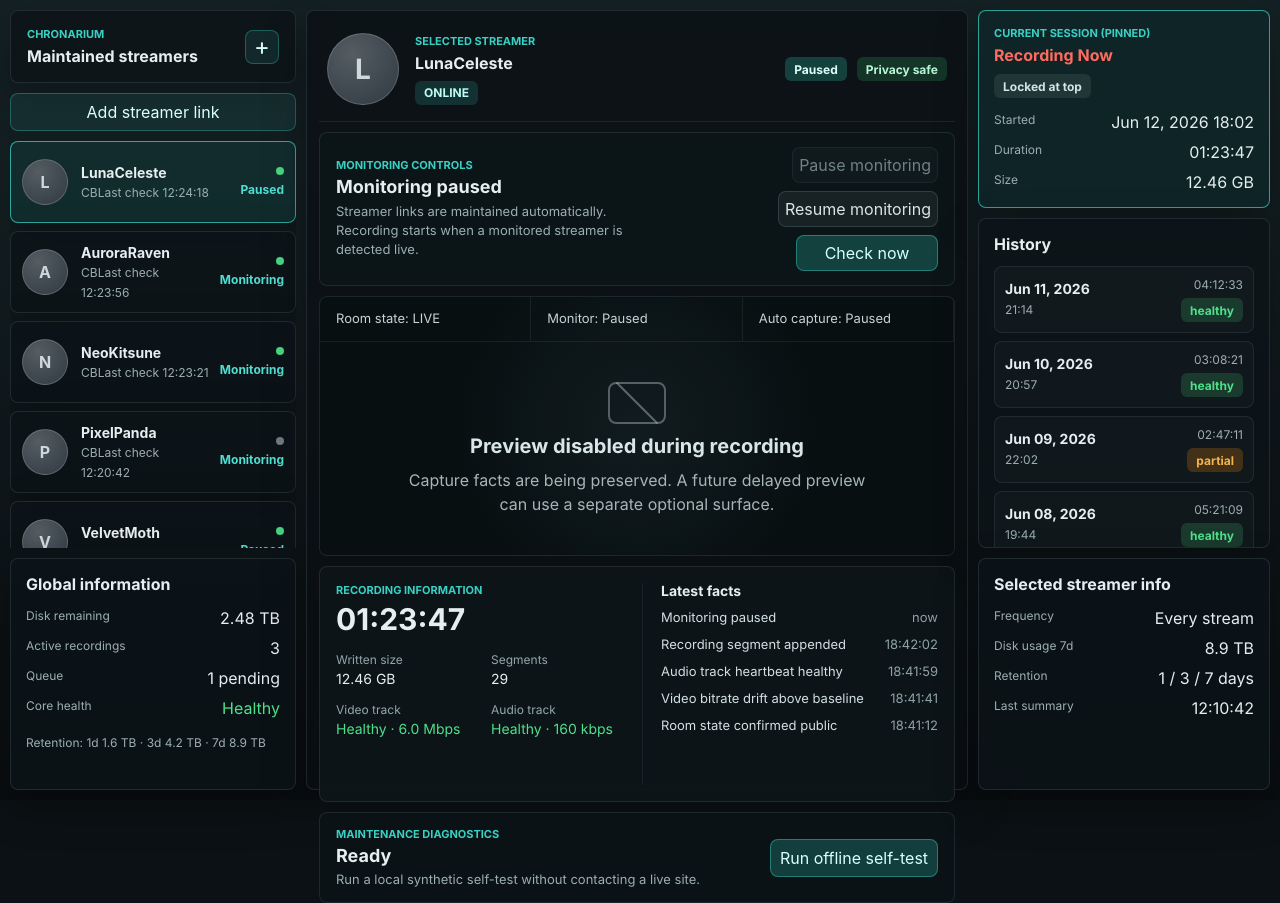
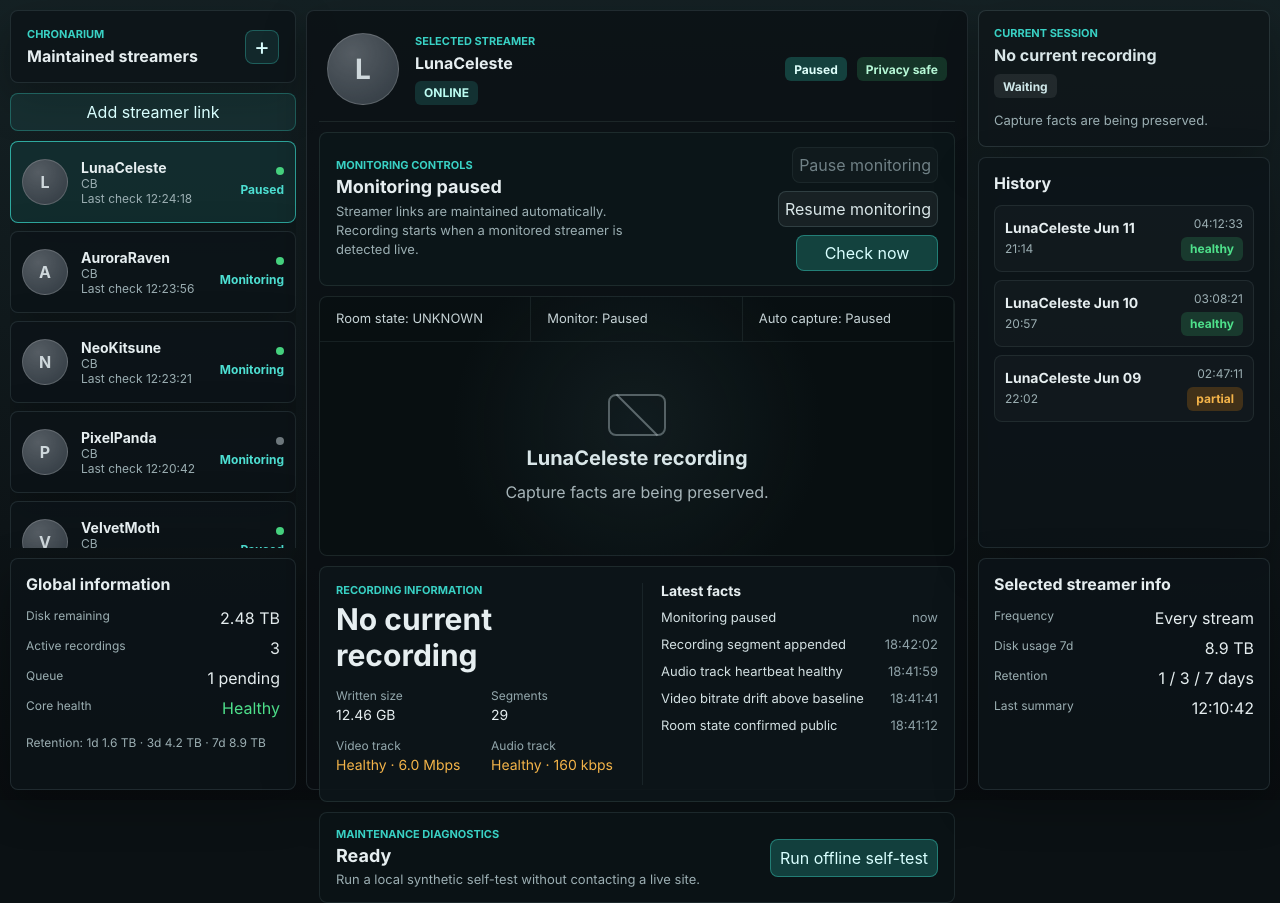
Before and after one commit to grshlogan/Chronarium, a React (Vite) app in the folder apps/desktop/: page / in a window 1280 px wide. Both pictures are taken after a click on the button "Pause monitoring". Built offline with nearby package versions, Linux system fonts and the light colour scheme.

Commit message:
feat: add selected streamer context

```diff
--- a/apps/desktop/src/App.tsx
+++ b/apps/desktop/src/App.tsx
@@ -2,6 +2,7 @@ import { useState, type ReactElement } from "react";
 import {
   createInitialRecordingDashboard,
   getSelectedStreamer,
+  getSelectedStreamerContext,
   reduceRecordingDashboard,
   runOfflineSelfTestDemo,
   type RecordingDashboardState
@@ -17,6 +18,8 @@ export function App(props: AppProps = {}): ReactElement {
   );
   const dashboard = props.dashboard ?? interactiveDashboard;
   const selectedStreamer = getSelectedStreamer(dashboard);
+  const selectedContext = getSelectedStreamerContext(dashboard);
+  const currentSession = selectedContext.currentSession;
   const selectedMonitoringPaused =
     selectedStreamer.monitoringState === "paused";
 
@@ -90,8 +93,8 @@ export function App(props: AppProps = {}): ReactElement {
               </div>
               <div>
                 <strong>{streamer.name}</strong>
-                <span>{streamer.site}</span>
-                <small>Last check {streamer.lastCheck}</small>
+                <span className="site-code">{streamer.site}</span>
+                <small className="last-check">Last check {streamer.lastCheck}</small>
               </div>
               <div className="streamer-state">
                 <span className={`dot ${streamer.status}`} />
@@ -192,16 +195,21 @@ export function App(props: AppProps = {}): ReactElement {
 
         <section className="main-surface">
           <div className="capture-metrics">
-            <span>Room state: LIVE</span>
+            <span>Room state: {selectedContext.roomState}</span>
             <span>Monitor: {selectedMonitoringPaused ? "Paused" : "Active"}</span>
             <span>Auto capture: {formatSelectedCaptureState(selectedStreamer)}</span>
           </div>
           <div className="preview-disabled">
             <div className="preview-icon" aria-hidden="true" />
-            <h3>Preview disabled during recording</h3>
+            <h3>
+              {currentSession === undefined
+                ? selectedContext.summary.idleLabel
+                : "Preview disabled during recording"}
+            </h3>
             <p>
-              Capture facts are being preserved. A future delayed preview can use
-              a separate optional surface.
+              {currentSession === undefined
+                ? selectedContext.summary.idleDetail
+                : "Capture facts are being preserved. A future delayed preview can use a separate optional surface."}
             </p>
           </div>
         </section>
@@ -209,30 +217,34 @@ export function App(props: AppProps = {}): ReactElement {
         <section className="recording-detail">
           <div>
             <p className="eyebrow">Recording information</p>
-            <h2>{dashboard.currentSession.duration}</h2>
+            <h2>{currentSession?.duration ?? "No current recording"}</h2>
             <dl className="metric-grid">
               <div>
                 <dt>Written size</dt>
-                <dd>{dashboard.currentSession.size}</dd>
+                <dd>{selectedContext.summary.writtenSize}</dd>
               </div>
               <div>
                 <dt>Segments</dt>
-                <dd>29</dd>
+                <dd>{selectedContext.summary.segments}</dd>
               </div>
               <div>
                 <dt>Video track</dt>
-                <dd className="good">Healthy · 6.0 Mbps</dd>
+                <dd className={currentSession === undefined ? "warn" : "good"}>
+                  {selectedContext.summary.videoTrack}
+                </dd>
               </div>
               <div>
                 <dt>Audio track</dt>
-                <dd className="good">Healthy · 160 kbps</dd>
+                <dd className={currentSession === undefined ? "warn" : "good"}>
+                  {selectedContext.summary.audioTrack}
+                </dd>
               </div>
             </dl>
           </div>
           <div className="facts-panel">
             <h3>Latest facts</h3>
             <ol>
-              {dashboard.facts.map((fact) => (
+              {selectedContext.facts.map((fact) => (
                 <li className={fact.level} key={`${fact.time}-${fact.label}`}>
                   <span>{fact.label}</span>
                   <time>{fact.time}</time>
@@ -262,29 +274,41 @@ export function App(props: AppProps = {}): ReactElement {
       </section>
 
       <aside className="history-rail" aria-label="Selected streamer history">
+        {currentSession === undefined ? (
+          <section className="pinned-session idle-session">
+            <p className="eyebrow">Current session</p>
+            <h2>No current recording</h2>
+            <span className="lock">Waiting</span>
+            <p>{selectedContext.summary.idleDetail}</p>
+          </section>
+        ) : (
           <section className="pinned-session">
             <p className="eyebrow">Current session (pinned)</p>
-          <h2>Recording Now</h2>
+            <h2>{currentSession.label}</h2>
             <span className="lock">Locked at top</span>
             <dl>
               <div>
                 <dt>Started</dt>
-              <dd>{dashboard.currentSession.startedAt}</dd>
+                <dd>{currentSession.startedAt}</dd>
               </div>
               <div>
                 <dt>Duration</dt>
-              <dd>{dashboard.currentSession.duration}</dd>
+                <dd>{currentSession.duration}</dd>
               </div>
               <div>
                 <dt>Size</dt>
-              <dd>{dashboard.currentSession.size}</dd>
+                <dd>{currentSession.size}</dd>
               </div>
             </dl>
           </section>
+        )}
 
         <section className="history-list">
           <h2>History</h2>
-          {dashboard.history.map((session) => (
+          {selectedContext.history.length === 0 ? (
+            <p className="empty-history">No sessions archived yet.</p>
+          ) : (
+            selectedContext.history.map((session) => (
               <article className="history-row" key={session.id}>
                 <div>
                   <strong>{session.label}</strong>
@@ -295,7 +319,8 @@ export function App(props: AppProps = {}): ReactElement {
                   <b className={session.status}>{session.status}</b>
                 </div>
               </article>
-          ))}
+            ))
+          )}
         </section>
 
         <section className="streamer-info">
@@ -303,19 +328,19 @@ export function App(props: AppProps = {}): ReactElement {
           <dl>
             <div>
               <dt>Frequency</dt>
-              <dd>Every stream</dd>
+              <dd>{selectedContext.summary.frequency}</dd>
             </div>
             <div>
               <dt>Disk usage 7d</dt>
-              <dd>8.9 TB</dd>
+              <dd>{selectedContext.summary.diskUsage7d}</dd>
             </div>
             <div>
               <dt>Retention</dt>
-              <dd>1 / 3 / 7 days</dd>
+              <dd>{selectedContext.summary.retention}</dd>
             </div>
             <div>
               <dt>Last summary</dt>
-              <dd>12:10:42</dd>
+              <dd>{selectedContext.summary.lastSummary}</dd>
             </div>
           </dl>
         </section>
--- a/apps/desktop/src/mockDashboard.ts
+++ b/apps/desktop/src/mockDashboard.ts
@@ -25,12 +25,29 @@ export interface RecordingFact {
   readonly level: "ok" | "warn";
 }
 
+export interface StreamerContext {
+  readonly currentSession?: SessionSummary;
+  readonly history: readonly SessionSummary[];
+  readonly facts: readonly RecordingFact[];
+  readonly roomState: "LIVE" | "OFFLINE" | "UNKNOWN";
+  readonly summary: {
+    readonly frequency: string;
+    readonly diskUsage7d: string;
+    readonly retention: string;
+    readonly lastSummary: string;
+    readonly idleLabel: string;
+    readonly idleDetail: string;
+    readonly writtenSize: string;
+    readonly segments: string;
+    readonly videoTrack: string;
+    readonly audioTrack: string;
+  };
+}
+
 export interface DashboardViewModel {
   readonly streamers: readonly StreamerSummary[];
   readonly selectedStreamerId: string;
-  readonly currentSession: SessionSummary;
-  readonly history: readonly SessionSummary[];
-  readonly facts: readonly RecordingFact[];
+  readonly streamerContexts: Readonly<Record<string, StreamerContext>>;
 }
 
 export const dashboardViewModel: DashboardViewModel = {
@@ -97,8 +114,11 @@ export const dashboardViewModel: DashboardViewModel = {
       retentionDays: 1
     }
   ],
+  streamerContexts: {
+    luna: {
+      roomState: "LIVE",
       currentSession: {
-    id: "session-current",
+        id: "luna-session-current",
         label: "Recording Now",
         startedAt: "Jun 12, 2026 18:02",
         duration: "01:23:47",
@@ -108,36 +128,28 @@ export const dashboardViewModel: DashboardViewModel = {
       },
       history: [
         {
-      id: "session-2026-06-11",
-      label: "Jun 11, 2026",
+          id: "luna-session-2026-06-11",
+          label: "LunaCeleste Jun 11",
           startedAt: "21:14",
           duration: "04:12:33",
           size: "38.2 GB",
           status: "healthy"
         },
         {
-      id: "session-2026-06-10",
-      label: "Jun 10, 2026",
+          id: "luna-session-2026-06-10",
+          label: "LunaCeleste Jun 10",
           startedAt: "20:57",
           duration: "03:08:21",
           size: "29.8 GB",
           status: "healthy"
         },
         {
-      id: "session-2026-06-09",
-      label: "Jun 09, 2026",
+          id: "luna-session-2026-06-09",
+          label: "LunaCeleste Jun 09",
           startedAt: "22:02",
           duration: "02:47:11",
           size: "18.6 GB",
           status: "partial"
-    },
-    {
-      id: "session-2026-06-08",
-      label: "Jun 08, 2026",
-      startedAt: "19:44",
-      duration: "05:21:09",
-      size: "44.1 GB",
-      status: "healthy"
         }
       ],
       facts: [
@@ -161,5 +173,193 @@ export const dashboardViewModel: DashboardViewModel = {
           label: "Room state confirmed public",
           level: "ok"
         }
-  ]
+      ],
+      summary: {
+        frequency: "Every stream",
+        diskUsage7d: "8.9 TB",
+        retention: "1 / 3 / 7 days",
+        lastSummary: "12:10:42",
+        idleLabel: "LunaCeleste recording",
+        idleDetail: "Capture facts are being preserved.",
+        writtenSize: "12.46 GB",
+        segments: "29",
+        videoTrack: "Healthy · 6.0 Mbps",
+        audioTrack: "Healthy · 160 kbps"
+      }
+    },
+    aurora: {
+      roomState: "LIVE",
+      history: [
+        {
+          id: "aurora-session-2026-06-12",
+          label: "AuroraRaven Jun 12",
+          startedAt: "11:42",
+          duration: "01:02:19",
+          size: "8.4 GB",
+          status: "healthy"
+        }
+      ],
+      facts: [
+        {
+          time: "12:23:56",
+          label: "AuroraRaven live state confirmed",
+          level: "ok"
+        },
+        {
+          time: "12:23:51",
+          label: "Waiting for next recording window",
+          level: "ok"
+        }
+      ],
+      summary: {
+        frequency: "Every stream",
+        diskUsage7d: "2.4 TB",
+        retention: "1 / 3 days",
+        lastSummary: "12:08:13",
+        idleLabel: "AuroraRaven monitoring",
+        idleDetail: "Live state is visible, but no capture task is active.",
+        writtenSize: "0 GB",
+        segments: "0",
+        videoTrack: "Waiting",
+        audioTrack: "Waiting"
+      }
+    },
+    neo: {
+      roomState: "LIVE",
+      history: [
+        {
+          id: "neo-session-2026-06-11",
+          label: "NeoKitsune Jun 11",
+          startedAt: "23:02",
+          duration: "00:47:35",
+          size: "5.1 GB",
+          status: "partial"
+        }
+      ],
+      facts: [
+        {
+          time: "12:23:21",
+          label: "NeoKitsune state check completed",
+          level: "ok"
+        },
+        {
+          time: "12:22:58",
+          label: "No active capture task",
+          level: "ok"
+        }
+      ],
+      summary: {
+        frequency: "Every stream",
+        diskUsage7d: "1.1 TB",
+        retention: "1 day",
+        lastSummary: "11:58:44",
+        idleLabel: "NeoKitsune monitoring",
+        idleDetail: "Monitoring is active and waiting for a capture decision.",
+        writtenSize: "0 GB",
+        segments: "0",
+        videoTrack: "Waiting",
+        audioTrack: "Waiting"
+      }
+    },
+    pixel: {
+      roomState: "OFFLINE",
+      history: [
+        {
+          id: "pixel-session-2026-06-10",
+          label: "PixelPanda Jun 10",
+          startedAt: "18:14",
+          duration: "02:15:04",
+          size: "16.7 GB",
+          status: "healthy"
+        }
+      ],
+      facts: [
+        {
+          time: "12:20:42",
+          label: "PixelPanda offline state confirmed",
+          level: "ok"
+        }
+      ],
+      summary: {
+        frequency: "Every stream",
+        diskUsage7d: "920 GB",
+        retention: "1 / 3 days",
+        lastSummary: "10:22:08",
+        idleLabel: "PixelPanda offline",
+        idleDetail: "Monitoring is active. Recording will start automatically when live.",
+        writtenSize: "0 GB",
+        segments: "0",
+        videoTrack: "Offline",
+        audioTrack: "Offline"
+      }
+    },
+    velvet: {
+      roomState: "UNKNOWN",
+      history: [
+        {
+          id: "velvet-session-2026-06-10",
+          label: "VelvetMoth Jun 10",
+          startedAt: "22:18",
+          duration: "03:34:12",
+          size: "31.5 GB",
+          status: "healthy"
+        },
+        {
+          id: "velvet-session-2026-06-07",
+          label: "VelvetMoth Jun 07",
+          startedAt: "21:03",
+          duration: "02:01:44",
+          size: "14.8 GB",
+          status: "partial"
+        }
+      ],
+      facts: [
+        {
+          time: "12:19:11",
+          label: "Monitoring paused",
+          level: "warn"
+        },
+        {
+          time: "12:18:50",
+          label: "Last check skipped by pause state",
+          level: "warn"
+        }
+      ],
+      summary: {
+        frequency: "Every stream",
+        diskUsage7d: "6.4 TB",
+        retention: "1 / 3 / 7 days",
+        lastSummary: "09:41:30",
+        idleLabel: "VelvetMoth idle",
+        idleDetail: "Monitoring is paused for this streamer.",
+        writtenSize: "0 GB",
+        segments: "0",
+        videoTrack: "Paused",
+        audioTrack: "Paused"
+      }
+    },
+    cyber: {
+      roomState: "OFFLINE",
+      history: [],
+      facts: [
+        {
+          time: "12:16:03",
+          label: "CyberCyan offline state confirmed",
+          level: "ok"
+        }
+      ],
+      summary: {
+        frequency: "Every stream",
+        diskUsage7d: "0 GB",
+        retention: "1 day",
+        lastSummary: "Never",
+        idleLabel: "CyberCyan offline",
+        idleDetail: "No archived sessions yet. Monitoring is waiting for a live state.",
+        writtenSize: "0 GB",
+        segments: "0",
+        videoTrack: "Offline",
+        audioTrack: "Offline"
+      }
+    }
+  }
 };
--- a/apps/desktop/src/recordingDashboard.ts
+++ b/apps/desktop/src/recordingDashboard.ts
@@ -1,6 +1,9 @@
 import {
   dashboardViewModel,
   type DashboardViewModel,
+  type RecordingFact,
+  type SessionSummary,
+  type StreamerContext,
   type StreamerSummary
 } from "./mockDashboard.js";
 
@@ -82,14 +85,18 @@ export function reduceRecordingDashboard(
           monitoringState: "paused",
           captureState: "waiting"
         }),
+        streamerContexts: updateSelectedStreamerContext(state, {
+          roomState: "UNKNOWN",
+          currentSession: null,
           facts: [
             {
               time: "now",
               label: "Monitoring paused",
               level: "warn"
             },
-          ...state.facts
+            ...getSelectedStreamerContext(state).facts
           ]
+        })
       };
     case "monitoring.resumeSelected":
       return {
@@ -97,14 +104,16 @@ export function reduceRecordingDashboard(
         streamers: updateSelectedStreamer(state, {
           monitoringState: "active"
         }),
+        streamerContexts: updateSelectedStreamerContext(state, {
           facts: [
             {
               time: "now",
               label: "Monitoring resumed",
               level: "ok"
             },
-          ...state.facts
+            ...getSelectedStreamerContext(state).facts
           ]
+        })
       };
     case "monitoring.checkNow":
       return {
@@ -112,14 +121,16 @@ export function reduceRecordingDashboard(
         streamers: updateSelectedStreamer(state, {
           lastCheck: "now"
         }),
+        streamerContexts: updateSelectedStreamerContext(state, {
           facts: [
             {
               time: "now",
               label: "Manual state check queued",
               level: "ok"
             },
-          ...state.facts
+            ...getSelectedStreamerContext(state).facts
           ]
+        })
       };
     case "offlineSelfTest.started":
       return {
@@ -128,7 +139,9 @@ export function reduceRecordingDashboard(
           status: "running"
         }
       };
-    case "offlineSelfTest.completed":
+    case "offlineSelfTest.completed": {
+      const selectedContext = getSelectedStreamerContext(state);
+
       return {
         ...state,
         offlineSelfTest: {
@@ -137,13 +150,14 @@ export function reduceRecordingDashboard(
           factLabel: action.factLabel,
           timelineEventCount: action.timelineEventCount
         },
+        streamerContexts: updateSelectedStreamerContext(state, {
           facts: [
             {
               time: "now",
               label: action.factLabel,
               level: "ok"
             },
-          ...state.facts
+            ...selectedContext.facts
           ],
           history: [
             {
@@ -154,9 +168,11 @@ export function reduceRecordingDashboard(
               size: "synthetic",
               status: "healthy"
             },
-          ...state.history
+            ...selectedContext.history
           ]
+        })
       };
+    }
     case "offlineSelfTest.failed":
       return {
         ...state,
@@ -193,6 +209,18 @@ export function getSelectedStreamer(
   return selectedStreamer;
 }
 
+export function getSelectedStreamerContext(
+  dashboard: RecordingDashboardState
+): StreamerContext {
+  const context = dashboard.streamerContexts[dashboard.selectedStreamerId];
+
+  if (context === undefined) {
+    throw new Error("Selected streamer context is missing from the dashboard.");
+  }
+
+  return context;
+}
+
 function updateSelectedStreamer(
   state: RecordingDashboardState,
   patch: Partial<StreamerSummary>
@@ -206,3 +234,41 @@ function updateSelectedStreamer(
       : streamer
   );
 }
+
+function updateSelectedStreamerContext(
+  state: RecordingDashboardState,
+  patch: StreamerContextPatch
+): RecordingDashboardState["streamerContexts"] {
+  const selectedContext = getSelectedStreamerContext(state);
+  const { currentSession, ...restPatch } = patch;
+  const nextContext =
+    currentSession === null
+      ? omitCurrentSession({
+          ...selectedContext,
+          ...restPatch
+        })
+      : {
+          ...selectedContext,
+          ...restPatch,
+          ...(currentSession === undefined ? {} : { currentSession })
+        };
+
+  return {
+    ...state.streamerContexts,
+    [state.selectedStreamerId]: nextContext
+  };
+}
+
+type StreamerContextPatch = Partial<Omit<StreamerContext, "currentSession">> & {
+  readonly currentSession?: SessionSummary | null;
+};
+
+function omitCurrentSession(
+  context: Omit<StreamerContext, "currentSession"> & {
+    readonly currentSession?: SessionSummary | null;
+  }
+): StreamerContext {
+  const { currentSession: _currentSession, ...withoutCurrentSession } = context;
+
+  return withoutCurrentSession;
+}
--- a/apps/desktop/src/styles.css
+++ b/apps/desktop/src/styles.css
@@ -144,6 +144,11 @@ button {
 .history-row strong {
   display: block;
   font-size: 14px;
+}
+
+.streamer-card .site-code,
+.streamer-card .last-check {
+  display: block;
 }
 
 .streamer-card span,
@@ -537,8 +542,25 @@ dl {
   background: rgba(14, 39, 41, 0.82);
 }
 
+.pinned-session.idle-session {
+  border-color: rgba(127, 156, 158, 0.22);
+  background: rgba(15, 22, 26, 0.84);
+}
+
 .pinned-session h2 {
   color: #ff6c5f;
+}
+
+.pinned-session.idle-session h2 {
+  color: #d9e6e8;
+}
+
+.pinned-session p:last-child,
+.empty-history {
+  margin: 14px 0 0;
+  color: #9cafb3;
+  font-size: 13px;
+  line-height: 1.45;
 }
 
 .lock {
```
Also changed, not shown: 7 other files (tests, documents, lock files or other folders). Lines whose indentation alone changed are shown as unchanged.
